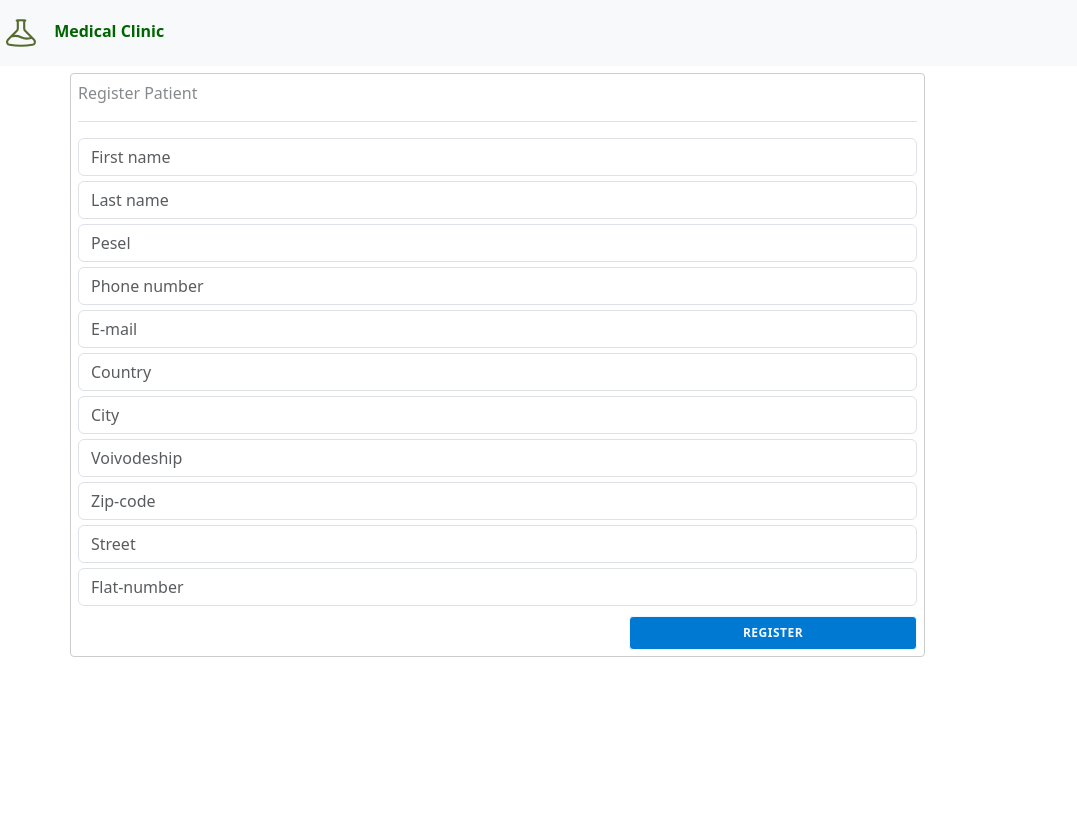
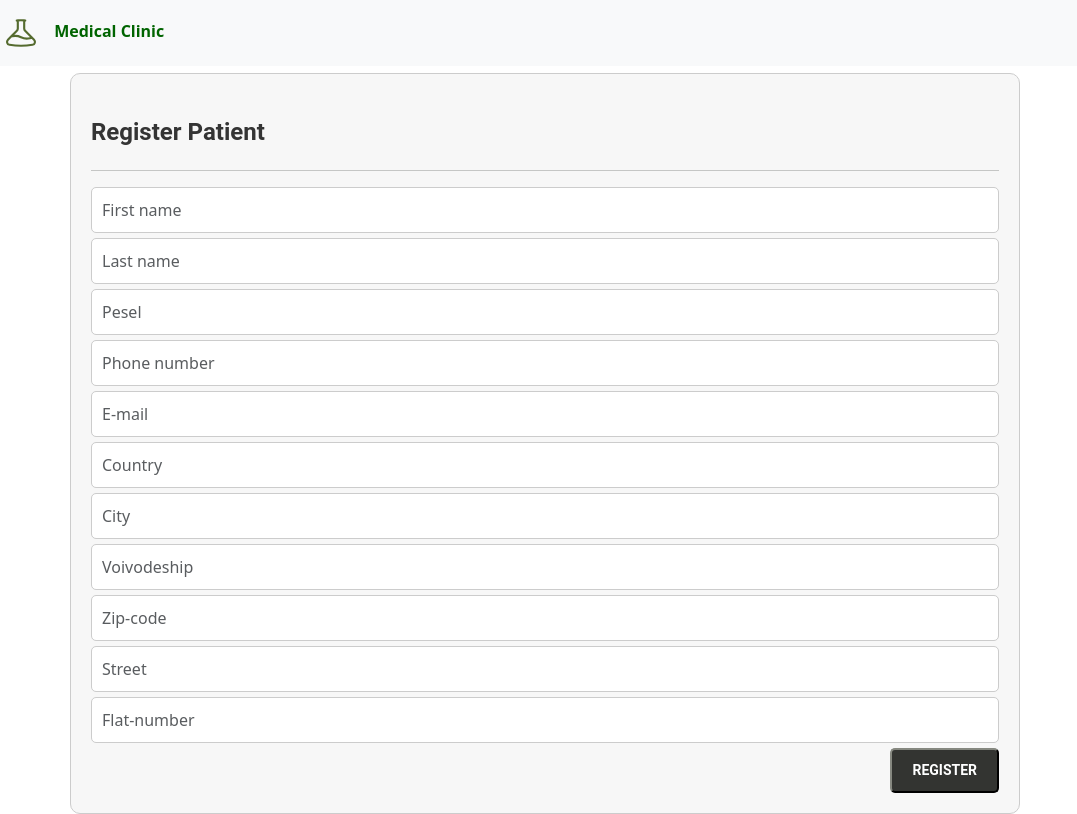
Before and after one commit to arturgesiarz/Medical_Clinic_Frontend, an Angular app: page /patient/add in a window 1280 px wide. Shown: the whole page, without its empty margins (0-1077 px from the left). Built offline with nearby package versions, Linux system fonts and the light colour scheme.

Commit message:
Changed some CSS

```diff
--- a/src/app/patient/create-patient/create-patient.component.css
+++ b/src/app/patient/create-patient/create-patient.component.css
@@ -1,43 +1,46 @@
-.btnRegister {
-  margin-top: 5px;
+.create-patient-container {
+  margin-top: 10px;
+  border: 1px solid #ccc;
+  border-radius: 10px;
+  background-color: #f7f7f7;
+  color: #333431;
+  padding: 20px;
+}
+
+.register-heading {
+  font-family: 'Roboto', sans-serif;
+  font-size: 24px;
+  font-weight: 700;
+  color: #343434;
+  margin-bottom: 20px;
 }
 
 .register-form {
-  margin: 2px;
+  margin-top: 20px;
 }
 
-.create-patient-container {
+.form-control {
+  width: 100%;
+  padding: 10px;
+  border: 1px solid #ccc;
+  border-radius: 5px;
   margin-top: 10px;
-  --post-line-color: #ccc;
-  border: 1px solid #ccc;
-  margin-top: 10px;
-  margin-bottom: 10px;
-  overflow: hidden;
-  background-color: rgba(255,255,255,0.8);
-  color: #878A8C;
-  position: relative;
-  border-radius: 4px;
-  padding: 5px;
 }
 
 .btnRegister {
-  background-color: #0079D3;
-  border-color: #0079D3;
-  color: aliceblue;
-  fill: #0079D3;
-  border: 1px solid;
-  border-radius: 4px;
-  text-align: center;
-  letter-spacing: 1px;
-  text-decoration: none;
-  font-size: 12px;
+  background-color: #333431;
+  border-color: #333431;
+  color: #fff;
+  border-radius: 5px;
+  font-family: 'Roboto', sans-serif;
+  font-size: 14px;
   font-weight: 700;
-  letter-spacing: .5px;
-  line-height: 24px;
   text-transform: uppercase;
-  padding: 3px 16px;
-  opacity: 1;
-  width: 288px;
-  height: 34px;
-  margin-bottom: 0.5px;
+  padding: 10px 20px;
+  cursor: pointer;
+  transition: background-color 0.3s ease;
 }
+
+.btnRegister:hover {
+  background-color: rgb(73, 73, 70);
+}
--- a/src/app/patient/create-patient/create-patient.component.html
+++ b/src/app/patient/create-patient/create-patient.component.html
@@ -1,7 +1,7 @@
 <div class="container">
   <div class="row">
     <hr/>
-    <div class="create-patient-container col-md-9">
+    <div class="create-patient-container col-md-10">
       <form class="register-form" [formGroup]="registerForm" (ngSubmit)="register()">
         <div class="form-label">
           <div class="register-heading">Register Patient</div>
--- a/src/app/patient/delete-patient/delete-patient.component.css
+++ b/src/app/patient/delete-patient/delete-patient.component.css
@@ -1,43 +1,38 @@
-.btnDelete {
-  margin-top: 5px;
-}
-
 .delete-form {
-  margin: 2px;
+  margin-top: 20px;
 }
 
 .delete-patient-container {
   margin-top: 10px;
-  --post-line-color: #ccc;
   border: 1px solid #ccc;
-  margin-top: 10px;
-  margin-bottom: 10px;
-  overflow: hidden;
-  background-color: rgba(255,255,255,0.8);
-  color: #878A8C;
-  position: relative;
-  border-radius: 4px;
-  padding: 5px;
+  border-radius: 10px;
+  background-color: #f7f7f7;
+  color: #333431;
+  padding: 20px;
+}
+
+.delete-patient-heading {
+  font-family: 'Roboto', sans-serif;
+  font-size: 24px;
+  font-weight: 700;
+  color: #343434;
+  margin-bottom: 20px;
 }
 
 .btnDelete {
-  background-color: #0079D3;
-  border-color: #0079D3;
-  color: aliceblue;
-  fill: #0079D3;
-  border: 1px solid;
-  border-radius: 4px;
-  text-align: center;
-  letter-spacing: 1px;
-  text-decoration: none;
-  font-size: 12px;
+  background-color: #333431;
+  border-color: #333431;
+  color: #fff;
+  border-radius: 5px;
+  font-family: 'Roboto', sans-serif;
+  font-size: 14px;
   font-weight: 700;
-  letter-spacing: .5px;
-  line-height: 24px;
   text-transform: uppercase;
-  padding: 3px 16px;
-  opacity: 1;
-  width: 288px;
-  height: 34px;
-  margin-bottom: 0.5px;
+  padding: 10px 20px;
+  cursor: pointer;
+  transition: background-color 0.3s ease;
 }
+
+.btnDelete:hover {
+  background-color: rgb(73, 73, 70);
+}
--- a/src/app/treatment/create-treatment/create-treatment.component.css
+++ b/src/app/treatment/create-treatment/create-treatment.component.css
@@ -1,43 +1,38 @@
-.btnCreate {
-  margin-top: 5px;
+.create-treatment-container {
+  margin-top: 10px;
+  border: 1px solid #ccc;
+  border-radius: 10px;
+  background-color: #f7f7f7;
+  color: #333431;
+  padding: 20px;
+}
+
+.register-heading {
+  font-family: 'Roboto', sans-serif;
+  font-size: 24px;
+  font-weight: 700;
+  color: #343434;
+  margin-bottom: 20px;
 }
 
 .create-treatment-form {
-  margin: 2px;
-}
-
-.create-treatment-container {
-  margin-top: 10px;
-  --post-line-color: #ccc;
-  border: 1px solid #ccc;
-  margin-top: 10px;
-  margin-bottom: 10px;
-  overflow: hidden;
-  background-color: rgba(255,255,255,0.8);
-  color: #878A8C;
-  position: relative;
-  border-radius: 4px;
-  padding: 5px;
+  margin-top: 20px;
 }
 
 .btnCreate {
-  background-color: #0079D3;
-  border-color: #0079D3;
-  color: aliceblue;
-  fill: #0079D3;
-  border: 1px solid;
-  border-radius: 4px;
-  text-align: center;
-  letter-spacing: 1px;
-  text-decoration: none;
-  font-size: 12px;
+  background-color: #333431;
+  border-color: #333431;
+  color: #fff;
+  border-radius: 5px;
+  font-family: 'Roboto', sans-serif;
+  font-size: 14px;
   font-weight: 700;
-  letter-spacing: .5px;
-  line-height: 24px;
   text-transform: uppercase;
-  padding: 3px 16px;
-  opacity: 1;
-  width: 288px;
-  height: 34px;
-  margin-bottom: 0.5px;
+  padding: 10px 20px;
+  cursor: pointer;
+  transition: background-color 0.3s ease;
 }
+
+.btnCreate:hover {
+  background-color: rgb(73, 73, 70);
+}
--- a/src/app/treatment/remove-treatment/remove-treatment.component.css
+++ b/src/app/treatment/remove-treatment/remove-treatment.component.css
@@ -1,43 +1,39 @@
-.btnDelete {
-  margin-top: 5px;
+
+.delete-treatment-container {
+  margin-top: 10px;
+  border: 1px solid #ccc;
+  border-radius: 10px;
+  background-color: #f7f7f7;
+  color: #333431;
+  padding: 20px;
+}
+
+.delete-patient-heading {
+  font-family: 'Roboto', sans-serif;
+  font-size: 24px;
+  font-weight: 700;
+  color: #343434;
+  margin-bottom: 20px;
 }
 
 .delete-form {
-  margin: 2px;
-}
-
-.delete-treatment-container {
-  margin-top: 10px;
-  --post-line-color: #ccc;
-  border: 1px solid #ccc;
-  margin-top: 10px;
-  margin-bottom: 10px;
-  overflow: hidden;
-  background-color: rgba(255,255,255,0.8);
-  color: #878A8C;
-  position: relative;
-  border-radius: 4px;
-  padding: 5px;
+  margin-top: 20px;
 }
 
 .btnDelete {
-  background-color: #0079D3;
-  border-color: #0079D3;
-  color: aliceblue;
-  fill: #0079D3;
-  border: 1px solid;
-  border-radius: 4px;
-  text-align: center;
-  letter-spacing: 1px;
-  text-decoration: none;
-  font-size: 12px;
+  background-color: #333431;
+  border-color: #333431;
+  color: #fff;
+  border-radius: 5px;
+  font-family: 'Roboto', sans-serif;
+  font-size: 14px;
   font-weight: 700;
-  letter-spacing: .5px;
-  line-height: 24px;
   text-transform: uppercase;
-  padding: 3px 16px;
-  opacity: 1;
-  width: 288px;
-  height: 34px;
-  margin-bottom: 0.5px;
+  padding: 10px 20px;
+  cursor: pointer;
+  transition: background-color 0.3s ease;
 }
+
+.btnDelete:hover {
+  background-color: rgb(73, 73, 70);
+}
```
